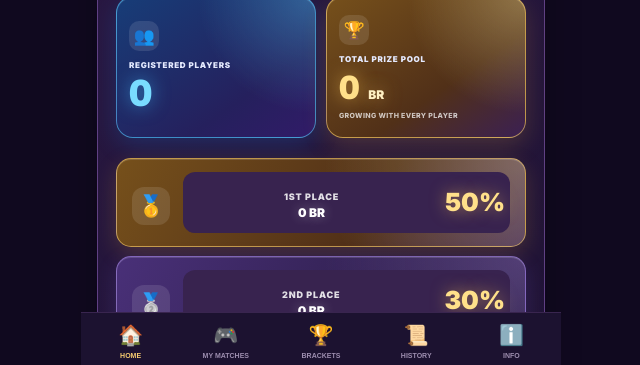
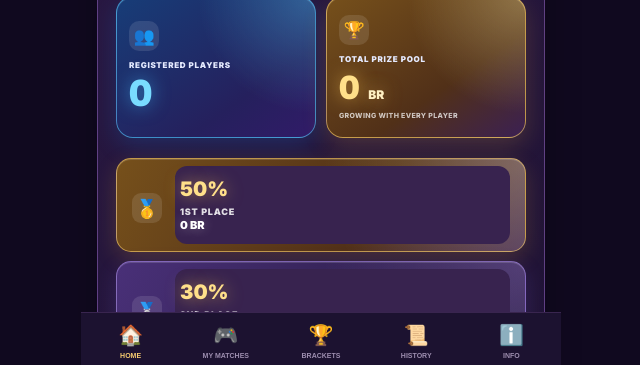
Before and after one commit to edeler901-coder/Mytourname, a website: page public/index.html in a window 1280 px wide. Shown: the part 431-796 px from the top of the page, without its empty margins (319-959 px from the left). Drawn offline with Linux system fonts and the light colour scheme; no server answers.

Commit message:
Reduce prize row height while preserving spacing

```diff
--- a/public/style.css
+++ b/public/style.css
@@ -1834,41 +1834,55 @@ body {
 .prizes .prize-details {
   min-width: 0;
   flex: 1;
-  display: grid;
-  grid-template-columns: 1fr auto;
-  align-items: center;
-  column-gap: 10px;
-  row-gap: 3px;
+  display: flex;
+  flex-direction: column;
+  align-items: flex-start;
+  justify-content: center;
+  gap: 2px;
+}
+
+.prizes .prize-details strong {
+  order: 1;
+  color: #ffe08a;
+  font-size: 20px;
+  line-height: 1;
+  font-weight: 900;
+  text-shadow: 0 0 16px #ffcb5688;
 }
 
 .prizes .prize-place {
-  grid-column: 1;
+  order: 2;
   color: #ffffffd9;
   font-size: 9px;
+  line-height: 1.1;
   font-weight: 900;
   letter-spacing: .8px;
 }
 
-.prizes .prize-details strong {
-  grid-column: 2;
-  grid-row: 1 / span 2;
-  color: #ffe08a;
-  font-size: 25px;
-  line-height: 1;
-  font-weight: 900;
-  text-shadow: 0 0 16px #ffcb5688;
-}
-
 .prizes .prize-amount {
-  grid-column: 1;
+  order: 3;
   color: #ffffff;
-  font-size: 12px;
+  font-size: 11px;
+  line-height: 1.1;
   font-weight: 900;
   margin: 0;
   text-shadow: 0 0 12px #ffffff55;
 }
 
+.prizes .prize-row {
+  padding-top: 7px;
+  padding-bottom: 7px;
+}
+
+.prizes .prize-rank {
+  width: 30px;
+  height: 30px;
+  flex-basis: 30px;
+  border-radius: 9px;
+  font-size: 18px;
+}
+
 @media (max-width: 360px) {
-  .prizes .prize-row { padding: 12px; gap: 10px; }
-  .prizes .prize-details strong { font-size: 23px; }
-}
+  .prizes .prize-row { padding: 7px 12px; gap: 10px; }
+  .prizes .prize-details strong { font-size: 19px; }
+}
```
